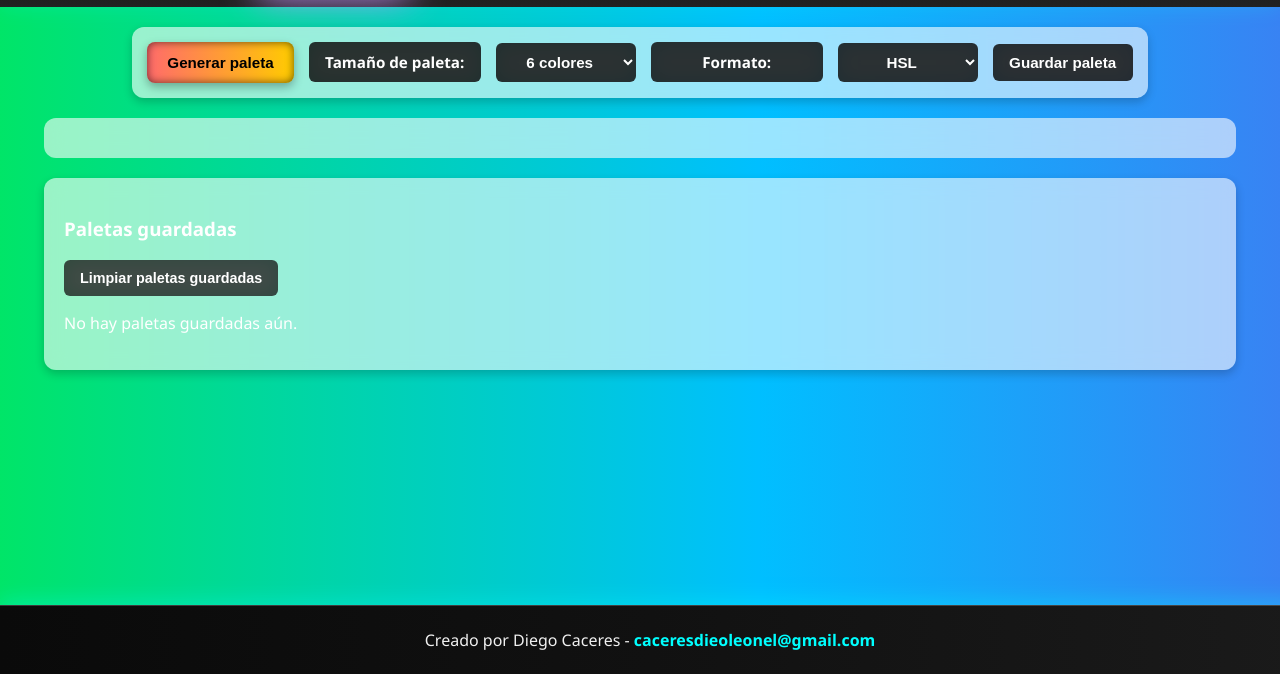
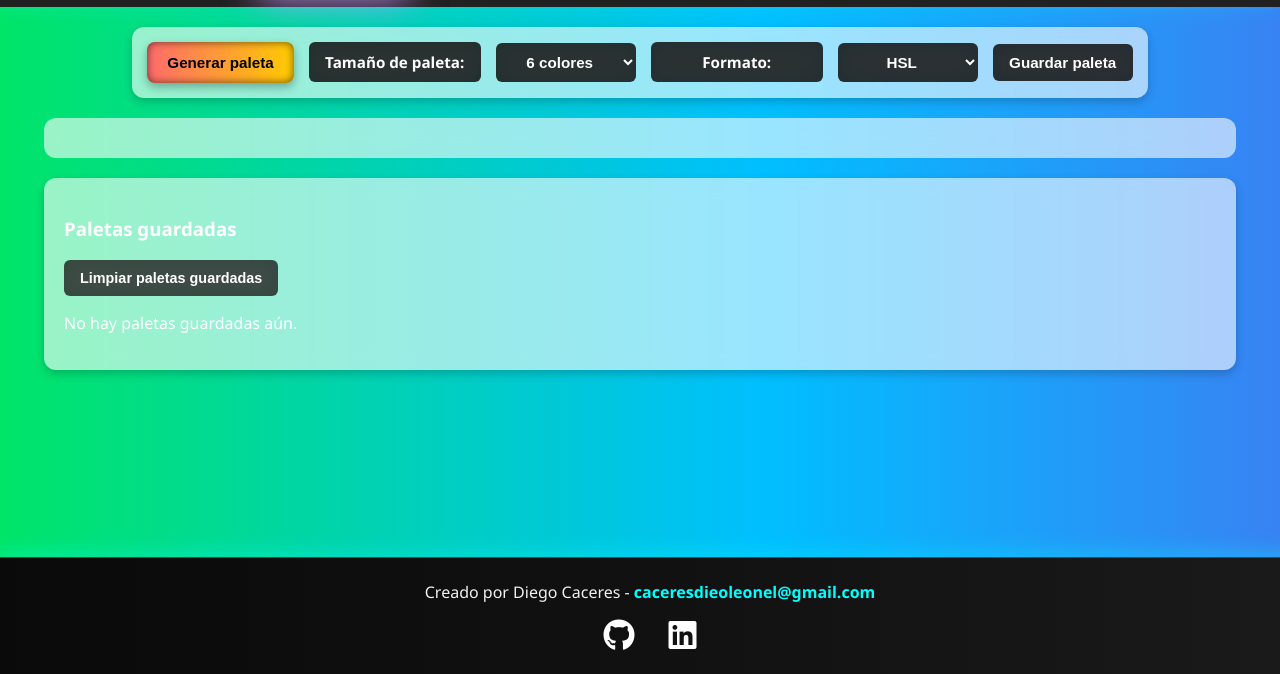
Before and after one commit to caceresdiegoleonel1986/ProyectoM1_CaceresDiego, a plain HTML site: page index.html in a window 1280 px wide. Shown: the part 126-800 px from the top of the page. Drawn offline with Linux system fonts and the light colour scheme.

Commit message:
Se agrega íconos de GitHub y Linkedin + imáges en doc

```diff
--- a/index.html
+++ b/index.html
@@ -4,6 +4,7 @@
   <meta charset="UTF-8">
   <title>Generador de Paletas</title>
   <link rel="stylesheet" href="style/style.css">
+  <link rel="stylesheet" href="https://cdnjs.cloudflare.com/ajax/libs/font-awesome/6.5.0/css/all.min.css">
 </head>
 <body>
   <header>
@@ -52,6 +53,10 @@
     <p>Creado por Diego Caceres -
       <a href="mailto:caceresdiegoleonel@gmail.com">caceresdieoleonel@gmail.com</a>
     </p>
+    <div class="social-icons">
+      <a href="https://github.com/caceresdiegoleonel1986" target="_blank"><i class="fa-brands fa-github"></i></a>
+      <a href="https://www.linkedin.com/in/diego-leonel-caceres/" target="_blank"><i class="fa-brands fa-linkedin"></i></a>
+    </div>
   </footer>
 
   <script src="script/script.js"></script>
--- a/style/style.css
+++ b/style/style.css
@@ -403,6 +403,23 @@ footer p {
   transform: translateY(-10px); /* efecto de entrada */
 }
 
+.social-icons {
+  margin-top: 10px;
+  text-align: center; /* centra los íconos */
+}
+
+.social-icons a {
+  color: #fff;
+  font-size: 2rem;
+  margin: 0 15px;
+  transition: color 0.3s ease, transform 0.3s ease;
+}
+
+.social-icons a:hover {
+  color: #00ffff;   /* cambia color al pasar el mouse */
+  transform: scale(1.2);
+}
+
 /* === Responsive === */
 
 /* Escritorio amplio (≥1200px) */
```
Also changed, not shown: documentos/doc AI/Captura de pantalla (133 (29).png (added), documentos/doc AI/Captura de pantalla (133 (30).png (added).
